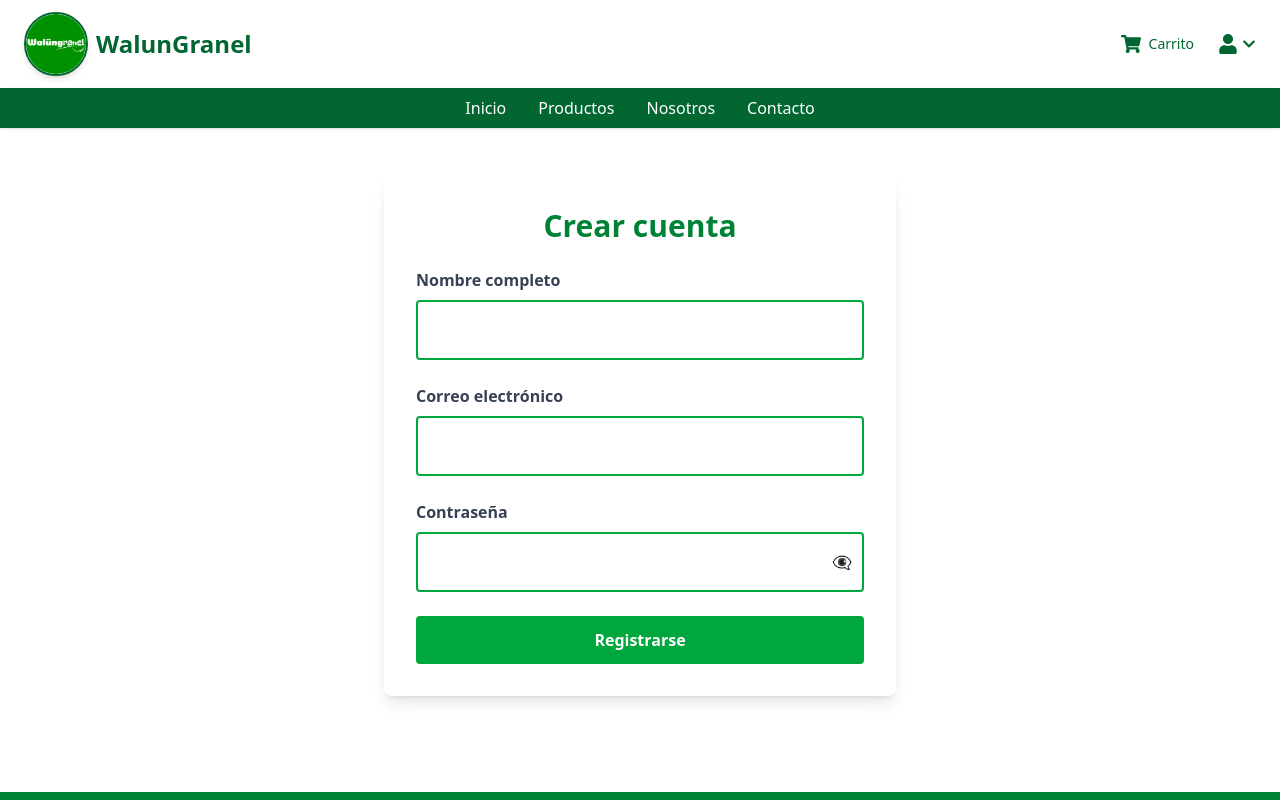
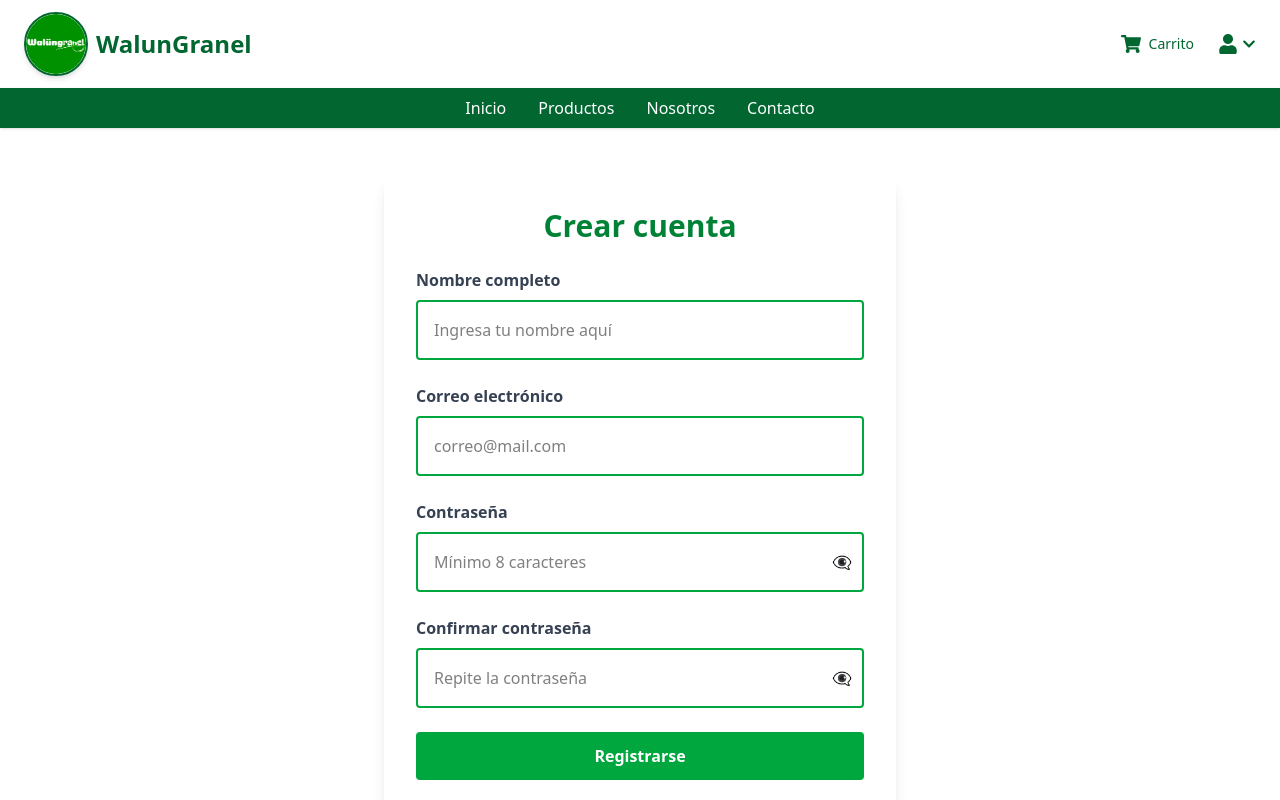
Before and after one commit to DiInfantas/WalunHub, a React (Vite) app in the folder Front/: page /registro in a window 1280 px wide. Shown: the top 800 px of the page. Built offline with nearby package versions, Linux system fonts and the light colour scheme; no server answers.

Commit message:
validaciones contraseña registro

```diff
--- a/Front/src/pages/usuario/registro.tsx
+++ b/Front/src/pages/usuario/registro.tsx
@@ -2,7 +2,6 @@ import { useState } from "react";
 import { api } from "../../config/api";
 import { Toaster } from "react-hot-toast";
 import { toastError, toastSuccess } from "../../interfaces/toast";
-
 
 interface ModalProps {
   open: boolean;
@@ -11,7 +10,6 @@ interface ModalProps {
   onConfirm: () => void;
   onClose: () => void;
 }
-
 
 function Modal({ open, title, children, onConfirm, onClose }: ModalProps) {
   if (!open) return null;
@@ -47,15 +45,28 @@ export default function Registro() {
   const [username, setUsername] = useState("");
   const [email, setEmail] = useState("");
   const [password, setPassword] = useState("");
+  const [confirmPassword, setConfirmPassword] = useState("");
   const [showPassword, setShowPassword] = useState(false);
-
+  const [showConfirmPassword, setShowConfirmPassword] = useState(false);
 
   const [modalOpen, setModalOpen] = useState(false);
+
+  // Validación de contraseña
+  const validarFormulario = () => {
+    if (password.length < 8) {
+      toastError("La contraseña debe tener al menos 8 caracteres.");
+      return false;
+    }
+    if (password !== confirmPassword) {
+      toastError("Las contraseñas no coinciden.");
+      return false;
+    }
+    return true;
+  };
 
   const handleSubmitFinal = async () => {
     try {
       await api.post("/usuarios/registro/", { username, email, password });
-
       toastSuccess("Cuenta creada con éxito");
 
       setTimeout(() => {
@@ -70,6 +81,8 @@ export default function Registro() {
 
   const handleSubmit = (e: React.FormEvent) => {
     e.preventDefault();
+
+    if (!validarFormulario()) return;
 
     setModalOpen(true);
   };
@@ -104,6 +117,7 @@ export default function Registro() {
               <input
                 type="text"
                 value={username}
+                placeholder="Ingresa tu nombre aquí"
                 onChange={(e) => setUsername(e.target.value)}
                 className="w-full p-4 border-2 border-green-600 rounded"
                 required
@@ -117,6 +131,7 @@ export default function Registro() {
               <input
                 type="email"
                 value={email}
+                placeholder="correo@mail.com"
                 onChange={(e) => setEmail(e.target.value)}
                 className="w-full p-4 border-2 border-green-600 rounded"
                 required
@@ -127,22 +142,46 @@ export default function Registro() {
               <label className="block mb-2 font-semibold text-gray-700">
                 Contraseña
               </label>
-
               <div className="relative">
                 <input
                   type={showPassword ? "text" : "password"}
                   value={password}
                   onChange={(e) => setPassword(e.target.value)}
                   className="w-full p-4 border-2 border-green-600 rounded pr-12"
+                  placeholder="Mínimo 8 caracteres"
                   required
                 />
-
                 <button
                   type="button"
                   className="absolute right-3 top-1/2 -translate-y-1/2 text-gray-600"
                   onClick={() => setShowPassword(!showPassword)}
                 >
                   {showPassword ? "👁️" : "👁️‍🗨️"}
+                </button>
+              </div>
+            </div>
+
+            <div className="mb-6">
+              <label className="block mb-2 font-semibold text-gray-700">
+                Confirmar contraseña
+              </label>
+              <div className="relative">
+                <input
+                  type={showConfirmPassword ? "text" : "password"}
+                  value={confirmPassword}
+                  onChange={(e) => setConfirmPassword(e.target.value)}
+                  className="w-full p-4 border-2 border-green-600 rounded pr-12"
+                  placeholder="Repite la contraseña"
+                  required
+                />
+                <button
+                  type="button"
+                  className="absolute right-3 top-1/2 -translate-y-1/2 text-gray-600"
+                  onClick={() =>
+                    setShowConfirmPassword(!showConfirmPassword)
+                  }
+                >
+                  {showConfirmPassword ? "👁️" : "👁️‍🗨️"}
                 </button>
               </div>
             </div>
```
